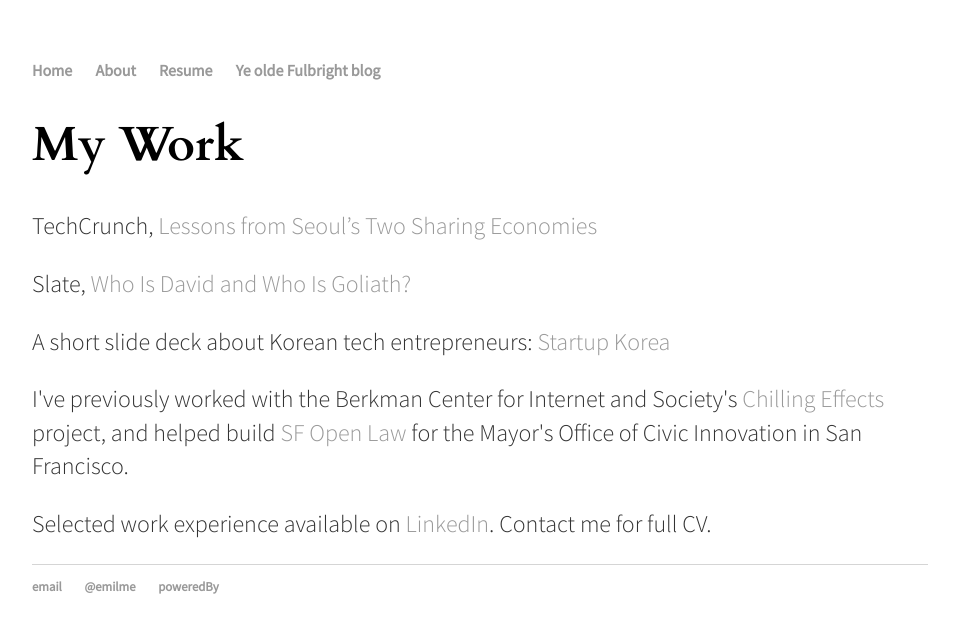
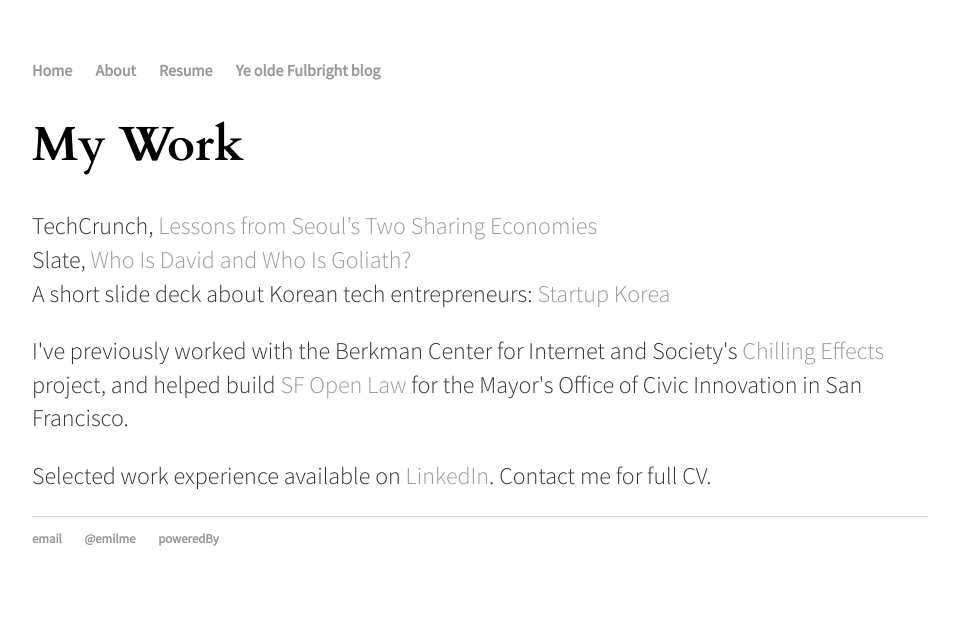
Before and after one commit to emilme/emilme.github.io, a Jekyll site: the page built from resume/index.html, in a window 1280 px wide. Shown: the top 633 px of the page, without its empty margins (160-1119 px from the left). Built offline with Jekyll 4.4.1, drawn with Linux system fonts in a browser that asks for light colours.

```diff
--- a/resume/index.html
+++ b/resume/index.html
@@ -4,9 +4,9 @@ title: Resume
 ---
 <div class="blurb">
 	<h1>My Work</h1>
-	<p>TechCrunch, <a href="http://techcrunch.com/2015/08/14/lessons-from-seouls-two-sharing-economies/">Lessons from Seoul’s Two Sharing Economies</a></p>
-	<p>Slate, <a href="http://www.slate.com/articles/technology/future_tense/2015/08/google_v_hood_section_230_the_battle_between_the_search_engine_giant_and.html">Who Is David and Who Is Goliath?</a></p>
-	<p>A short slide deck about Korean tech entrepreneurs: <a href="https://docs.google.com/presentation/d/1upNoDC0jx2qZsXt-f0KI-7ajeRpY_ZWC4sb7-6fkHbs/pub?start=false&loop=false&delayms=3000">Startup Korea</a></p>
+	<p>TechCrunch, <a href="http://techcrunch.com/2015/08/14/lessons-from-seouls-two-sharing-economies/">Lessons from Seoul’s Two Sharing Economies</a>
+	<br>Slate, <a href="http://www.slate.com/articles/technology/future_tense/2015/08/google_v_hood_section_230_the_battle_between_the_search_engine_giant_and.html">Who Is David and Who Is Goliath?</a>
+	<br>A short slide deck about Korean tech entrepreneurs: <a href="https://docs.google.com/presentation/d/1upNoDC0jx2qZsXt-f0KI-7ajeRpY_ZWC4sb7-6fkHbs/pub?start=false&loop=false&delayms=3000">Startup Korea</a></p>
 	<p>I've previously worked with the Berkman Center for Internet and Society's <a href="https://chillingeffects.org/">Chilling Effects</a> project, and helped build <a href="http://open.innovatesf.com/openlaw/">SF Open Law</a> for the Mayor's Office of Civic Innovation in San Francisco.</p>
 	<p>Selected work experience available on <a href="https://www.linkedin.com/in/emilydhong">LinkedIn</a>. Contact me for full CV.</p>
 </div><!-- /.blurb -->
```
